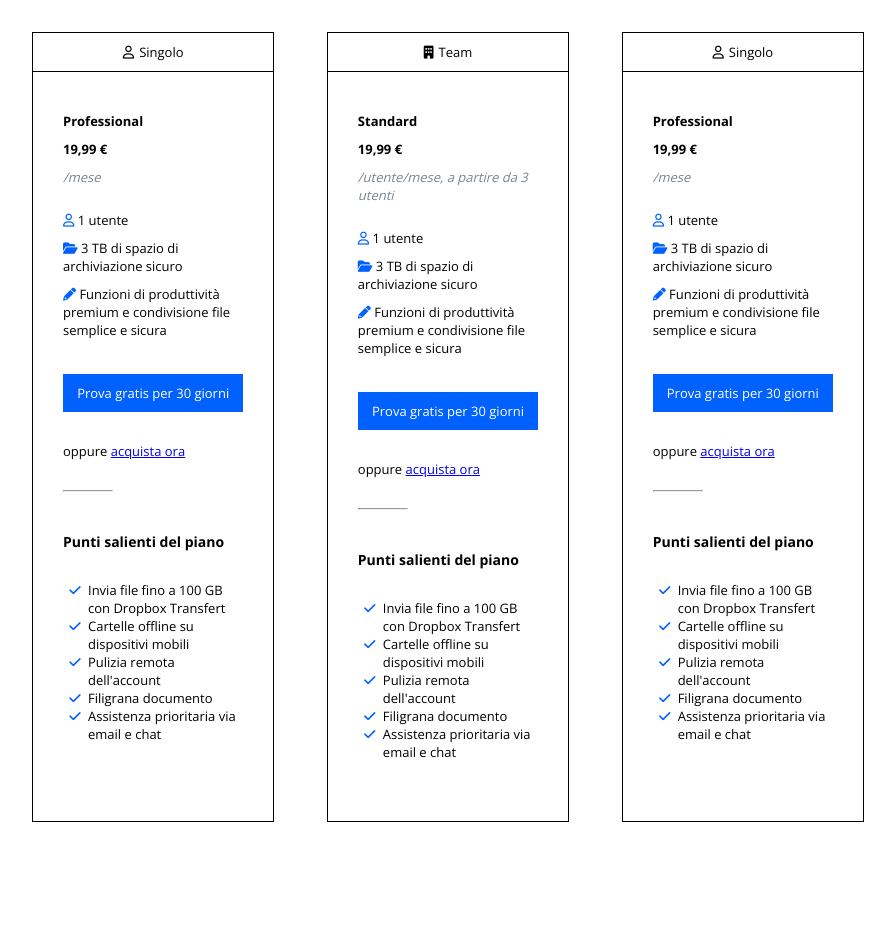
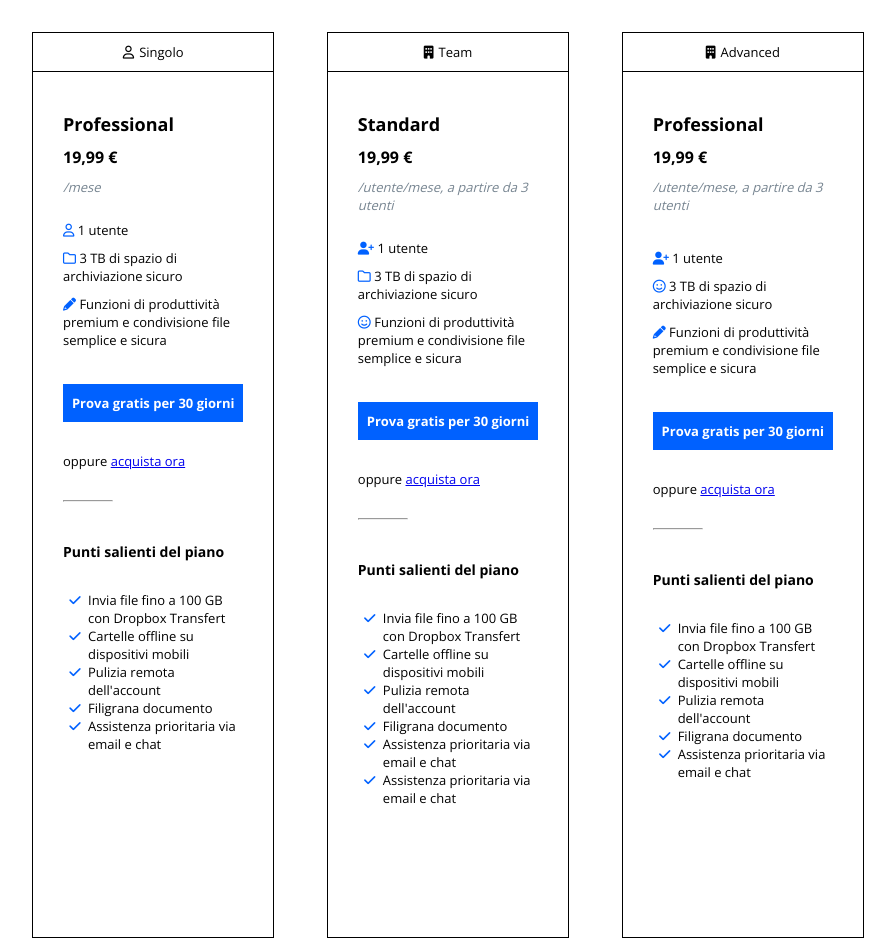
Before and after one commit to E-Lop/htmlcss-dropbox, a plain HTML site: page index.html in a window 1280 px wide. Shown: the part 984-1922 px from the top of the page, without its empty margins (192-1087 px from the left). Before the commit the page ends 1806 px from the top, so only its background shows below. Drawn offline with nearby package versions, Linux system fonts and the light colour scheme.

Commit message:
3 colonne completate

```diff
--- a/css/style.css
+++ b/css/style.css
@@ -212,14 +212,15 @@ h1 {
   color: black;
 }
 .col-text {
-  margin: 40px 30px 60px;
+  margin: 40px 30px 130px;
 }
-.col-text .tipo-abbonamento {
-  font-size: 18;
+.tipo-abbonamento {
+  font-size: 18px;
 }
 .prezzo-abbonamento {
   font-weight: bold;
   padding: 10px 0;
+  font-size: 16px;
 }
 .cadenza {
   font-style: italic;
@@ -243,6 +244,7 @@ h1 {
   width: 100%;
   text-align: center;
   padding: 10px 0;
+  font-weight: bold;
 }
 
 .acquista {
--- a/index.html
+++ b/index.html
@@ -141,7 +141,7 @@
                       <li><i class="fa-regular fa-user"></i> 1 utente</li>
                       <!-- singola feature -->
                       <li>
-                        <i class="fa-solid fa-folder-open"></i> 3 TB di spazio
+                        <i class="fa-regular fa-folder"></i> 3 TB di spazio
                         di archiviazione sicuro
                       </li>
                       <!-- singola feature -->
@@ -190,15 +190,15 @@
                   <div class="feature-abbonamento">
                     <ul>
                       <!-- singola feature -->
-                      <li><i class="fa-regular fa-user"></i> 1 utente</li>
+                      <li><i class="fa-solid fa-user-plus"></i> 1 utente</li>
                       <!-- singola feature -->
                       <li>
-                        <i class="fa-solid fa-folder-open"></i> 3 TB di spazio
+                        <i class="fa-regular fa-folder"></i> 3 TB di spazio
                         di archiviazione sicuro
                       </li>
                       <!-- singola feature -->
                       <li>
-                        <i class="fa fa-pencil" aria-hidden="true"></i>
+                        <i class="fa-regular fa-face-smile"></i>
                         Funzioni di produttività premium e condivisione file
                         semplice e sicura
                       </li>
@@ -223,6 +223,7 @@
                     <li><span class="fa-li"><i class="fa-solid fa-check"></i></span>Pulizia remota dell'account</li>
                     <li><span class="fa-li"><i class="fa-solid fa-check"></i></span>Filigrana documento</li>
                     <li><span class="fa-li"><i class="fa-solid fa-check"></i></span>Assistenza prioritaria via email e chat</li>
+                    <li><span class="fa-li"><i class="fa-solid fa-check"></i></span>Assistenza prioritaria via email e chat</li>
                   </ul>
                   </div>
                 </div>
@@ -230,22 +231,22 @@
               <div class="plan-col">
                 <!-- intestazione colonna -->
                 <div class="col-title">
-                  <span class="icon"><i class="fa-regular fa-user"></i> </span>
-                  <span>Singolo</span>
+                  <span class="icon"><i class="fas fa-building"></i> </span>
+                  <span>Advanced</span>
                 </div>
                 <!-- corpo principale colonna -->
                 <div class="col-text">
-                  <h4>Professional</h4>
+                  <h4 class="tipo-abbonamento">Professional</h4>
                   <div class="prezzo-abbonamento">19,99 &euro;</div>
-                  <div class="cadenza">/mese</div>
+                  <div class="cadenza">/utente/mese, a partire da 3 utenti</div>
                   <!-- contenitore feature abbonamento -->
                   <div class="feature-abbonamento">
                     <ul>
                       <!-- singola feature -->
-                      <li><i class="fa-regular fa-user"></i> 1 utente</li>
+                      <li><li><i class="fa-solid fa-user-plus"></i> 1 utente</li>
                       <!-- singola feature -->
                       <li>
-                        <i class="fa-solid fa-folder-open"></i> 3 TB di spazio
+                        <i class="fa-regular fa-face-smile"></i> 3 TB di spazio
                         di archiviazione sicuro
                       </li>
                       <!-- singola feature -->
```
